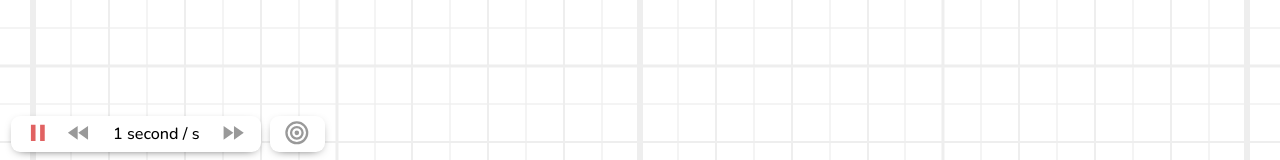
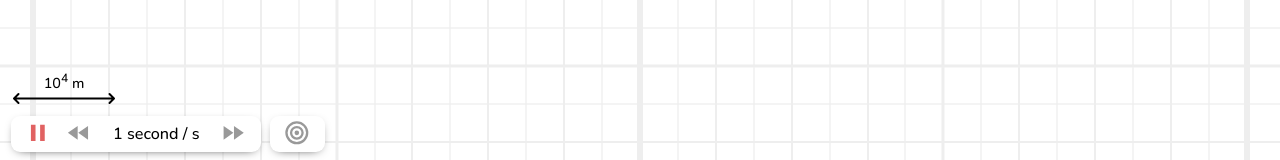
Before and after one commit to dirckvdende/gravity-sim, a Vue app: page / in a window 1280 px wide. Shown: the part 637-797 px from the top of the page. Built offline with nearby package versions, Linux system fonts and the light colour scheme; the HTML template or start-up script is replaced by a standard one.

Commit message:
Started working on ruler

```diff
--- a/src/map/Map.vue
+++ b/src/map/Map.vue
@@ -8,6 +8,7 @@
     import Vector2 from '@/util/Vector2';
     import PathRenderer from './PathRenderer.vue';
     import DotRenderer from './DotRenderer.vue';
+import Ruler from '@/ui/Ruler.vue';
 
     const {
         icons,
@@ -39,6 +40,7 @@
         <PathRenderer v-for="path in paths" :tracker="tracker" :points="path" />
         <IconRenderer :tracker="tracker" :icons="icons" />
         <DotRenderer v-for="dot in dots" :tracker="tracker" :coords="dot" />
+        <Ruler :tracker="tracker" />
     </div>
 </template>
 
--- /dev/null
+++ b/src/ui/Ruler.vue
@@ -0,0 +1,87 @@
+<script lang="ts" setup>
+    import type { PositionRectTracker } from '@/map/positionRectTracker';
+    import Vector2 from '@/util/Vector2';
+    import { computed } from 'vue';
+
+    defineProps<{
+        /** Tracker used to display the map */
+        tracker: PositionRectTracker,
+    }>()
+
+    // Space left at the sides of the arrow
+    const SIDE_SPACE = 5
+    // Height of the arrow SVG
+    const HEIGHT = 13
+    // Line width of the arrow
+    const LINE_WIDTH = 2
+
+    // length of the arrow in units
+    const unitLength = computed(() => 10000)
+    // Length of the arrow in pixels
+    const pixelLength = computed(() => 100)
+    // SVG path of the arrow
+    const path = computed(() => {
+        const diff = new Vector2(
+            HEIGHT / 2 - LINE_WIDTH,
+            HEIGHT / 2 - LINE_WIDTH,
+        )
+        return `
+            M 0 ${HEIGHT / 2}
+            l ${diff.x} ${diff.y}
+            m ${-diff.x} ${-diff.y}
+            l ${diff.x} ${-diff.y}
+            m ${-diff.x} ${diff.y}
+            L ${pixelLength.value} ${HEIGHT / 2}
+            z
+            M ${pixelLength.value} ${HEIGHT / 2}
+            l ${-diff.x} ${diff.y}
+            m ${diff.x} ${-diff.y}
+            l ${-diff.x} ${-diff.y}
+            m ${diff.x} ${diff.y}
+        `
+    })
+    // Dimensions of the arrow SVG
+    const dimensions = computed(() =>
+        new Vector2(pixelLength.value + SIDE_SPACE * 2, HEIGHT))
+    // ViewBox of the arrow SVG
+    const viewBox = computed(() =>
+        `-${SIDE_SPACE} 0 ${dimensions.value.x} ${dimensions.value.y}`)
+    // Label to display as HTML (!)
+    const label = computed(() => {
+        const logLength = Math.round(Math.log10(unitLength.value))
+        return `10<sup>${logLength}</sup> m`
+    })
+</script>
+
+<template>
+    <div :class="$style.container">
+        <div :class="$style.label" v-html="label" />
+        <svg :class="$style.arrow" :width="dimensions.x" :height="dimensions.y"
+        :viewBox="viewBox" :style="{
+            strokeWidth: LINE_WIDTH
+        }">
+            <path :d="path" />
+        </svg>
+    </div>
+</template>
+
+<style lang="scss" module>
+    .container {
+        position: fixed;
+        bottom: 3.2em;
+        left: .5em;
+        display: flex;
+        flex-direction: column;
+        align-items: center;
+
+        .label {
+            font-size: .8em;
+        }
+
+        .arrow {
+            stroke: black;
+            stroke-linecap: round;
+            fill: none;
+        }
+    }
+</style>
```
